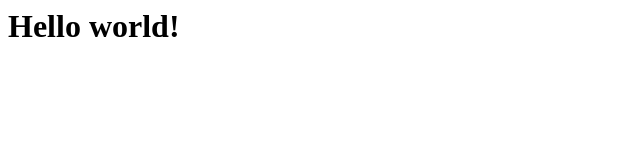
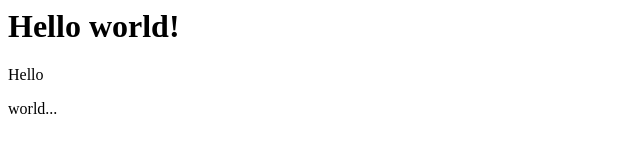
Before and after one commit to avmalkova/html-test1, a plain HTML site: page index.html in a window 1280 px wide. Shown: the full height of the page, 0-640 px from the left. Drawn offline with Linux system fonts and the light colour scheme.

Commit message:
Update index.html

```diff
--- a/index.html
+++ b/index.html
@@ -1 +1,11 @@
+<html>
+<body>
+
 <h1> Hello world! </h1>
+
+<p> Hello </p>
+
+<p> world... </p>
+
+</body>
+</html>
```
